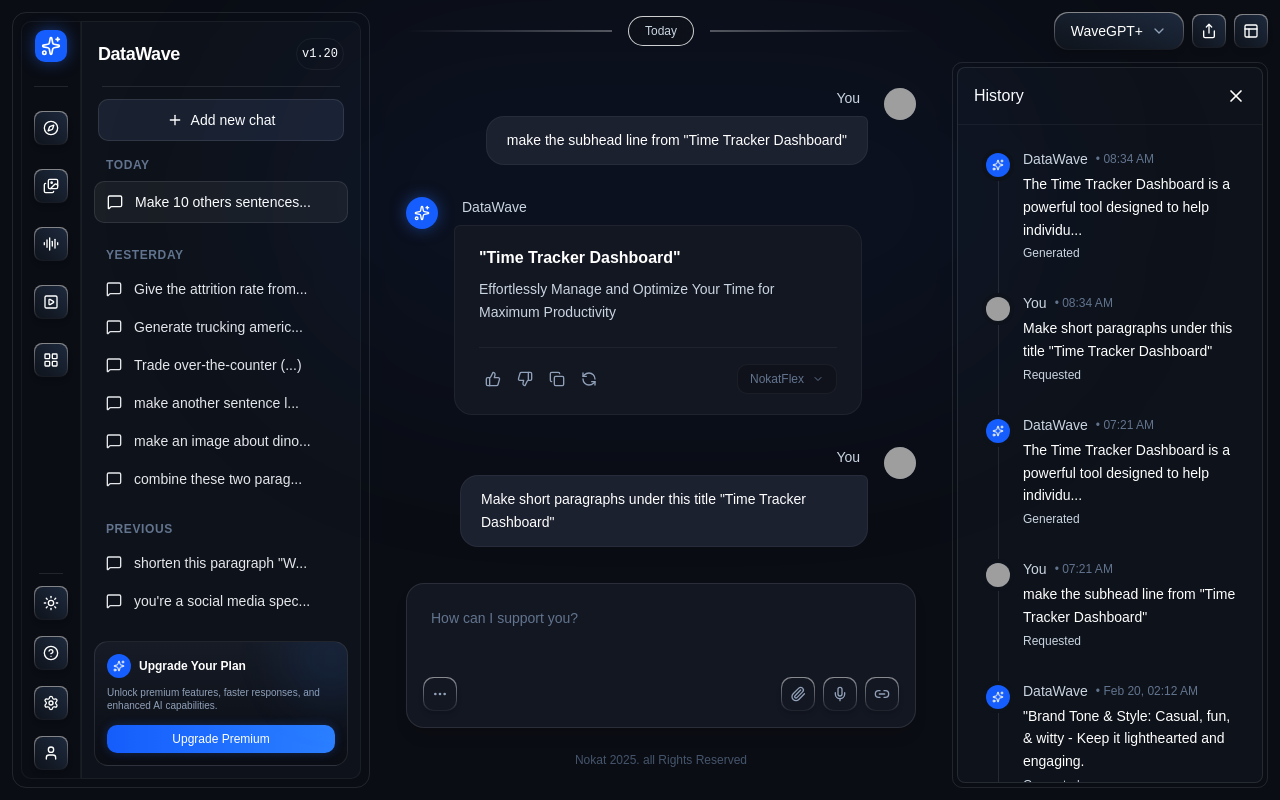
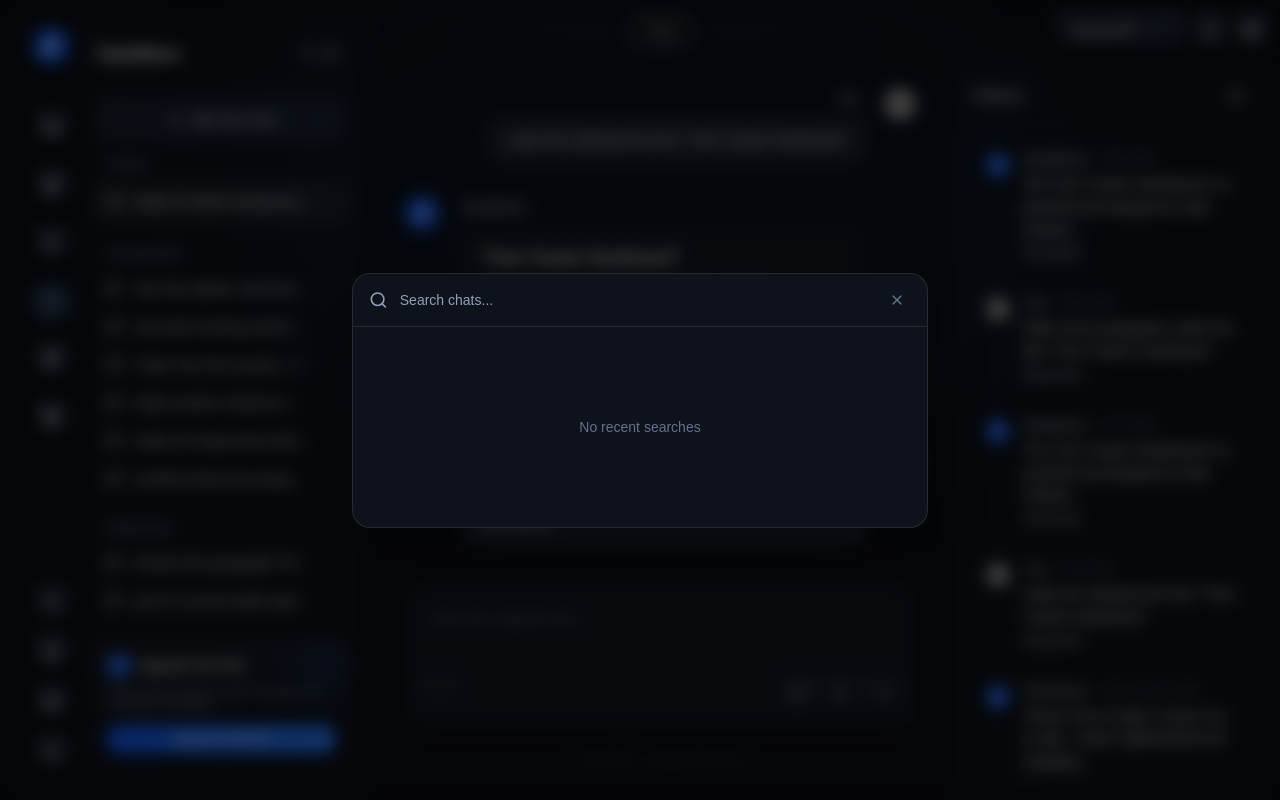
Before and after one commit to KaviduIsura/DataWeave-AI-SaaS-App, a React (Vite) app in the folder packages/client/: page /chat in a window 1280 px wide. Both pictures are taken after a click on the button 51 px from the left and 302 px from the top of the page. Built offline with nearby package versions, Linux system fonts and the light colour scheme; grey boxes are pictures that could not be loaded.

Commit message:
implement search section

```diff
--- a/packages/client/src/components/chat/Sidebar.tsx
+++ b/packages/client/src/components/chat/Sidebar.tsx
@@ -1,3 +1,4 @@
+import { useState } from 'react';
 import {
   LucideImages,
   Compass,
@@ -13,6 +14,7 @@ import {
   Sparkles,
   Sun,
   Moon,
+  X,
 } from 'lucide-react';
 
 const chatHistory = {
@@ -57,6 +59,8 @@ export default function Sidebar({
   activeView,
   onNavigate,
 }: SidebarProps) {
+  const [isSearchOpen, setIsSearchOpen] = useState(false);
+
   const navItems = [
     {
       icon: Compass,
@@ -73,11 +77,17 @@ export default function Sidebar({
       action: () => onNavigate?.('voice_generation'),
       isActive: activeView === 'voice_generation',
     },
+    {
+      icon: Search,
+      action: () => setIsSearchOpen(true),
+      isActive: isSearchOpen,
+    },
     { icon: SquarePlay, action: () => {} },
     { icon: LayoutGrid, action: () => {} },
   ];
 
   return (
+    <>
       <div className="p-3 h-screen">
         <div className="flex h-full shrink-0 text-slate-700 dark:text-slate-300 rounded-xl border border-slate-200 dark:border-white/10 p-2">
           {/* Rail Navigation */}
@@ -248,5 +258,34 @@ export default function Sidebar({
           </div>
         </div>
       </div>
+
+      {/* Search Modal */}
+      {isSearchOpen && (
+        <div className="fixed inset-0 z-50 flex items-center justify-center bg-slate-900/40 dark:bg-black/60 backdrop-blur-sm transition-all duration-300">
+          <div className="bg-white dark:bg-[#0E121A] border border-slate-200 dark:border-white/10 w-full max-w-xl rounded-2xl shadow-2xl overflow-hidden relative mx-4">
+            <div className="flex items-center justify-between px-4 py-3 border-b border-slate-200 dark:border-white/10">
+              <div className="flex items-center gap-3 flex-1">
+                <Search className="w-5 h-5 text-slate-400" />
+                <input
+                  type="text"
+                  placeholder="Search chats..."
+                  className="bg-transparent border-none outline-none text-slate-900 dark:text-white placeholder-slate-400 text-sm w-full"
+                  autoFocus
+                />
+              </div>
+              <button
+                onClick={() => setIsSearchOpen(false)}
+                className="p-1.5 ml-2 rounded-lg text-slate-500 hover:text-slate-800 dark:hover:text-white hover:bg-slate-100 dark:hover:bg-white/10 transition-colors"
+              >
+                <X className="w-4 h-4" />
+              </button>
+            </div>
+            <div className="p-6 min-h-[200px] flex items-center justify-center text-slate-400 dark:text-slate-500 text-sm">
+              No recent searches
+            </div>
+          </div>
+        </div>
+      )}
+    </>
   );
 }
```
Lines whose indentation alone changed are shown as unchanged.
